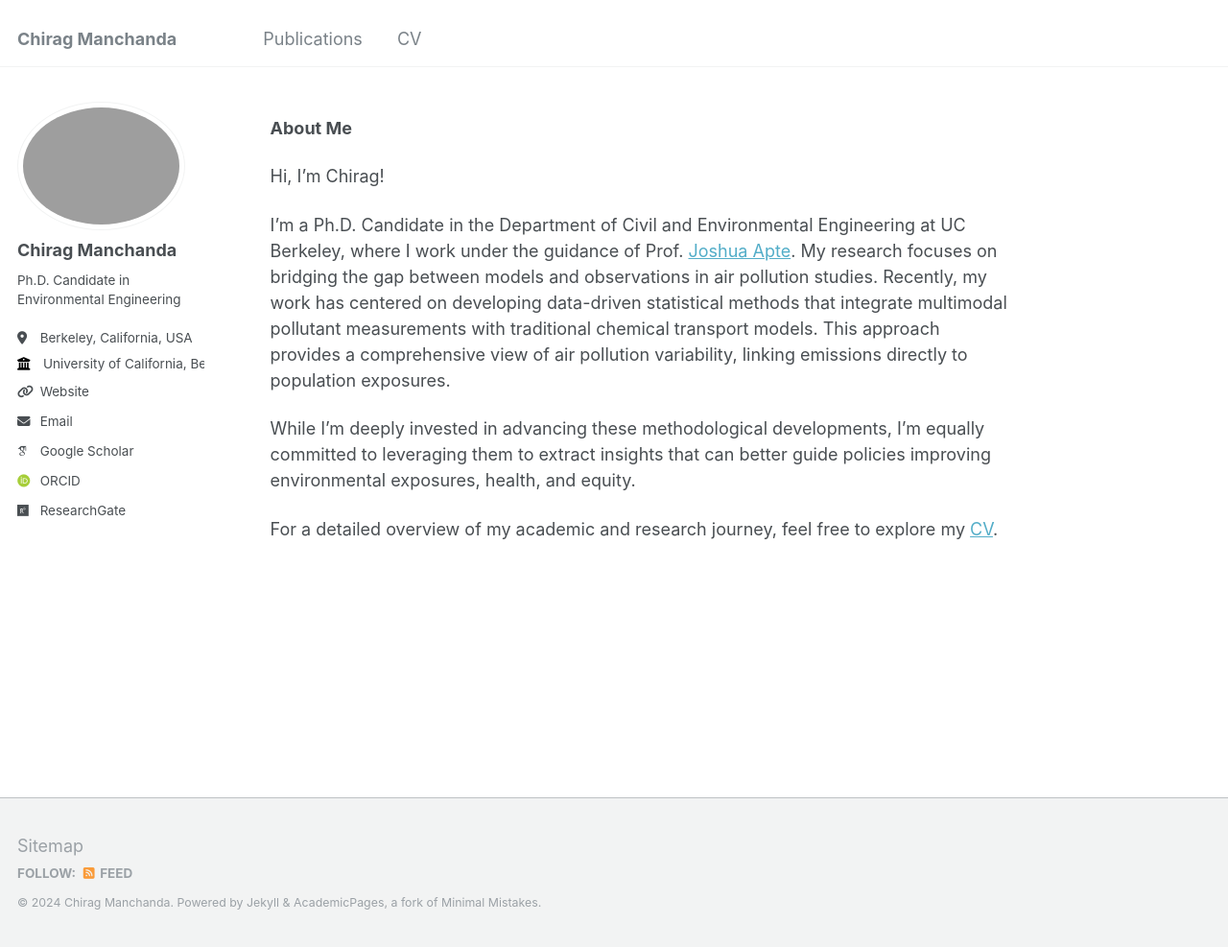
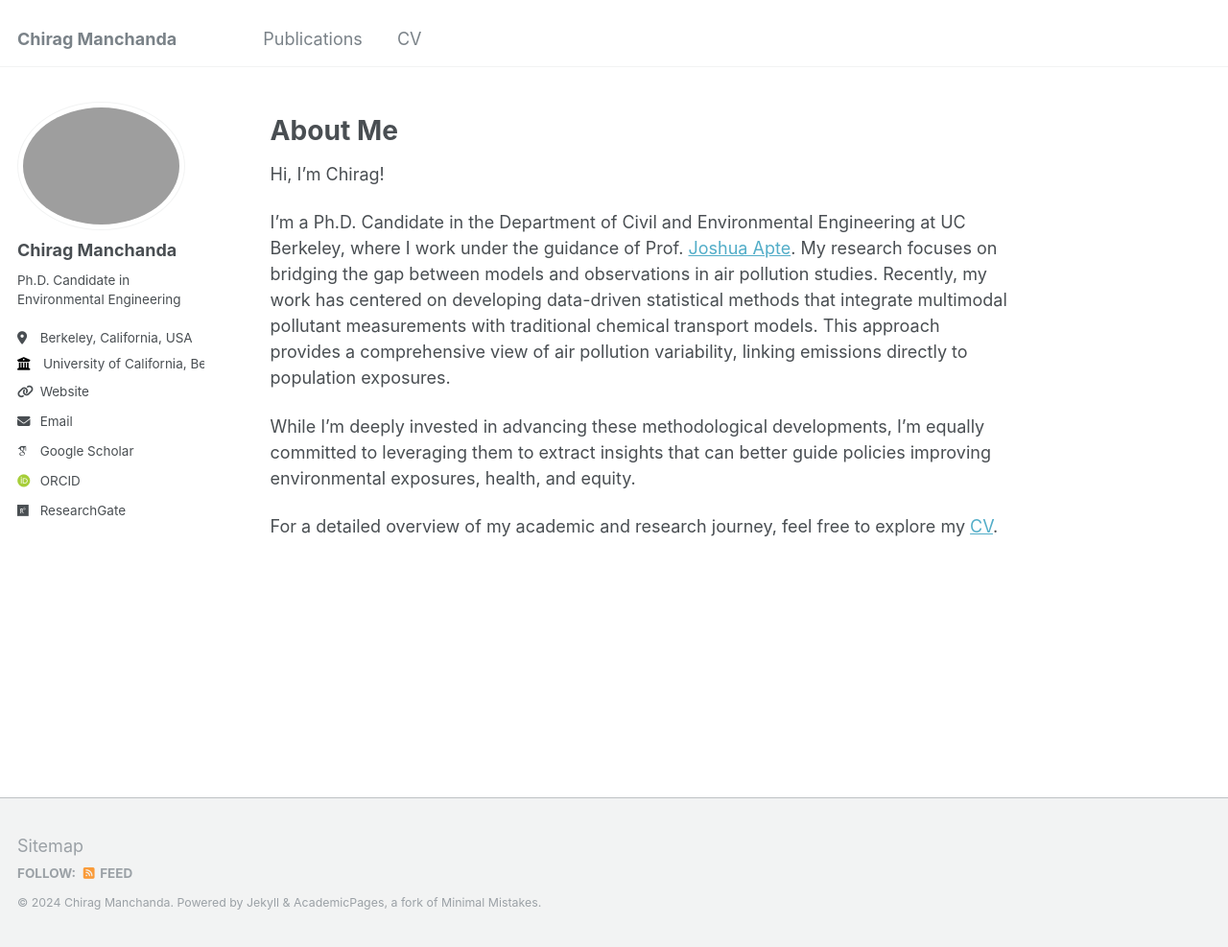
Before and after one commit to chirag-manchanda/chirag-manchanda.github.io, a Jekyll site: the page built from _pages/about.md, in a window 1280 px wide and 987 px high. Shown: the whole window at 96% size. Built offline with Jekyll 4.4.1, drawn with Linux system fonts in a browser that asks for light colours; some web fonts are replaced.

```diff
--- a/_pages/about.md
+++ b/_pages/about.md
@@ -6,9 +6,8 @@ redirect_from:
   - /about/
   - /about.html
 ---
-
-
-**About Me**
+About Me
+======
 
 Hi, I'm Chirag!
 
```
